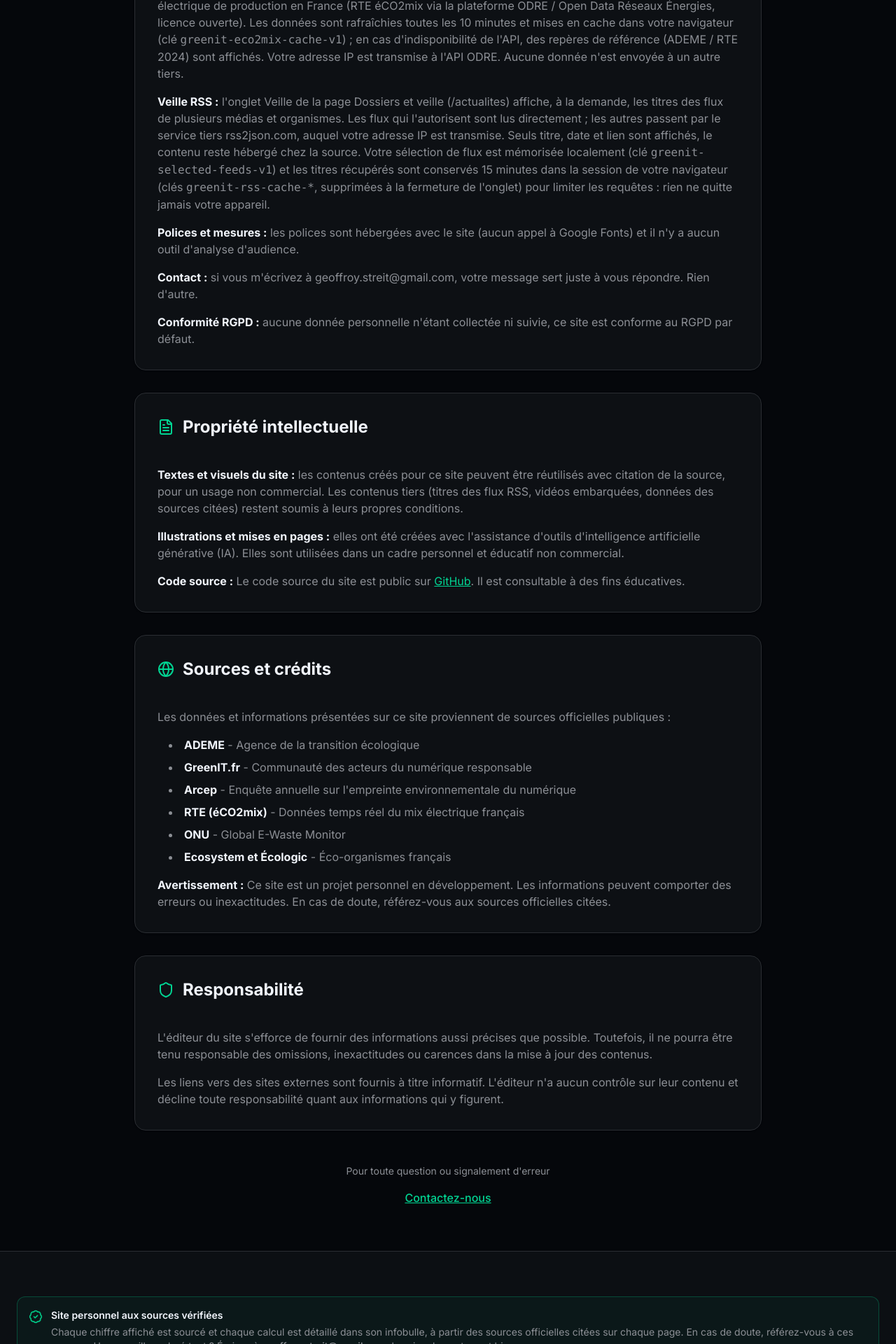
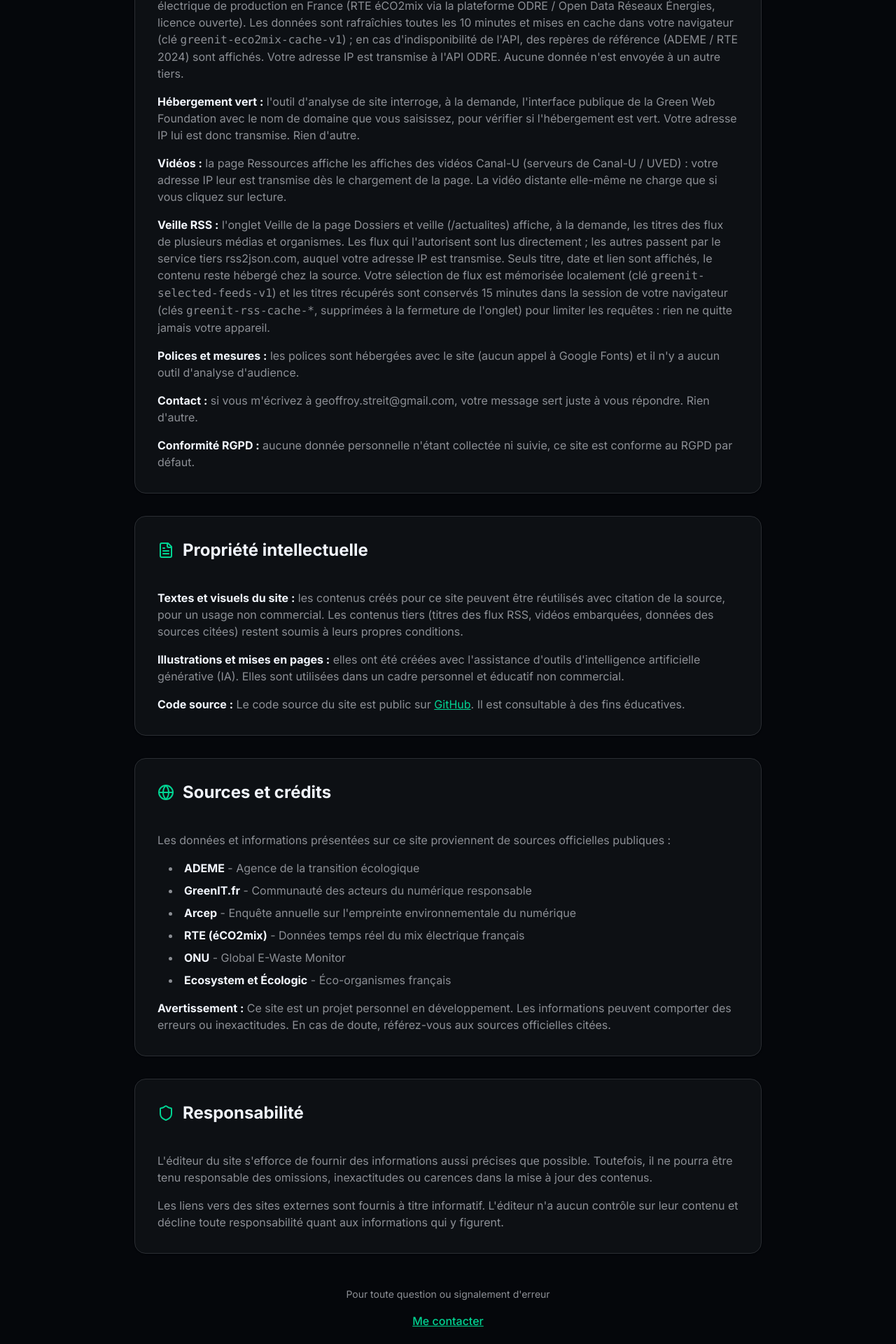
Before and after one commit to Hylst/le-green-it-en-clair, a Next.js app: page /greenit/mentions-legales in a window 1280 px wide. Shown: the part 1720-3640 px from the top of the page at 70% size. Built offline with nearby package versions, Linux system fonts and the light colour scheme.

Commit message:
seo + rgpd : mentions completees, canonical fai-box, voix perso

```diff
--- a/app/a-propos/page.tsx
+++ b/app/a-propos/page.tsx
@@ -261,7 +261,7 @@ export default function AProposPage() {
                 <Button asChild className="flex-1">
                   <a href="mailto:geoffroy.streit@gmail.com">
                     <Mail className="w-4 h-4 mr-2" />
-                    Nous contacter
+                    Me contacter
                   </a>
                 </Button>
                 <Button variant="outline" className="flex-1 bg-transparent" asChild>
--- a/app/fai-box/page.tsx
+++ b/app/fai-box/page.tsx
@@ -10,7 +10,7 @@ export const metadata: Metadata = {
   title: "Choisir son FAI et sa box",
   description:
     "Comprendre le fonctionnement d'une box internet et choisir son fournisseur d'accès avec des critères sobres : juste besoin, réemploi et réglages économes.",
-  alternates: { canonical: "https://hylst.fr/greenit/fai-box/" },
+  alternates: { canonical: "https://hylst.fr/greenit/fai-box" },
   openGraph: pageOpenGraph(
     "Choisir son FAI et sa box | Le Green IT en clair",
     "Comprendre le fonctionnement d'une box internet et choisir son fournisseur d'accès avec des critères sobres.",
--- a/app/mentions-legales/page.tsx
+++ b/app/mentions-legales/page.tsx
@@ -100,6 +100,12 @@ export default function MentionsLegalesPage() {
                 <strong className="text-foreground">Données temps réel :</strong> les pages Chiffres et Datacenters affichent, à la demande, l'intensité carbone et le mix électrique de production en France (RTE éCO2mix via la plateforme ODRE / Open Data Réseaux Énergies, licence ouverte). Les données sont rafraîchies toutes les 10 minutes et mises en cache dans votre navigateur (clé <code>greenit-eco2mix-cache-v1</code>) ; en cas d'indisponibilité de l'API, des repères de référence (ADEME / RTE 2024) sont affichés. Votre adresse IP est transmise à l'API ODRE. Aucune donnée n'est envoyée à un autre tiers.
               </p>
               <p>
+                <strong className="text-foreground">Hébergement vert :</strong> l&apos;outil d&apos;analyse de site interroge, à la demande, l&apos;interface publique de la Green Web Foundation avec le nom de domaine que vous saisissez, pour vérifier si l&apos;hébergement est vert. Votre adresse IP lui est donc transmise. Rien d&apos;autre.
+              </p>
+              <p>
+                <strong className="text-foreground">Vidéos :</strong> la page Ressources affiche les affiches des vidéos Canal-U (serveurs de Canal-U / UVED) : votre adresse IP leur est transmise dès le chargement de la page. La vidéo distante elle-même ne charge que si vous cliquez sur lecture.
+              </p>
+              <p>
                 <strong className="text-foreground">Veille RSS :</strong> l'onglet Veille de la page Dossiers et veille (/actualites) affiche, à la demande, les titres des flux de plusieurs médias et organismes. Les flux qui l'autorisent sont lus directement ; les autres passent par le service tiers rss2json.com, auquel votre adresse IP est transmise. Seuls titre, date et lien sont affichés, le contenu reste hébergé chez la source. Votre sélection de flux est mémorisée localement (clé <code>greenit-selected-feeds-v1</code>) et les titres récupérés sont conservés 15 minutes dans la session de votre navigateur (clés <code>greenit-rss-cache-*</code>, supprimées à la fermeture de l'onglet) pour limiter les requêtes : rien ne quitte jamais votre appareil.
               </p>
               <p>
@@ -192,7 +198,7 @@ export default function MentionsLegalesPage() {
             </p>
             <Link href="/a-propos">
               <span className="text-emerald-600 hover:text-emerald-700 dark:text-emerald-400 dark:hover:text-emerald-300 font-medium underline">
-                Contactez-nous
+                Me contacter
               </span>
             </Link>
           </div>
```
